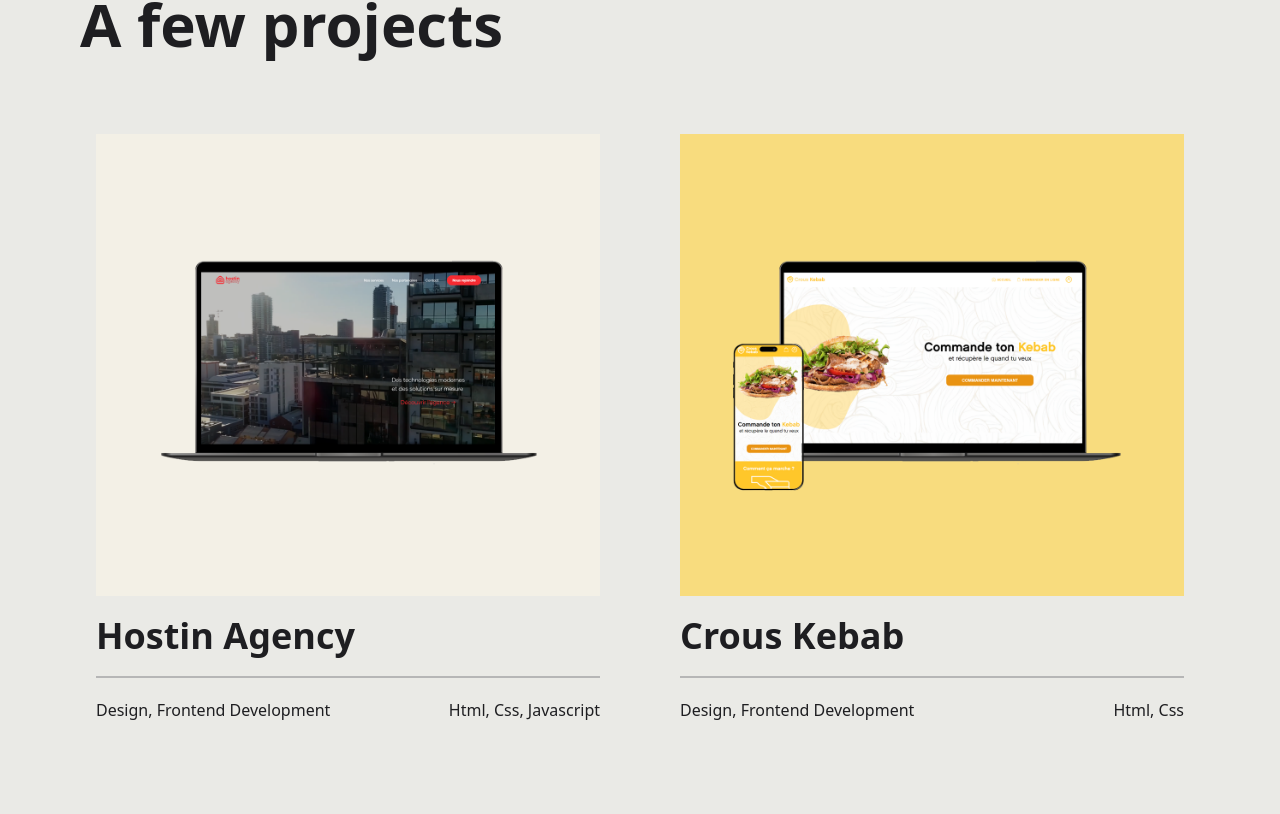
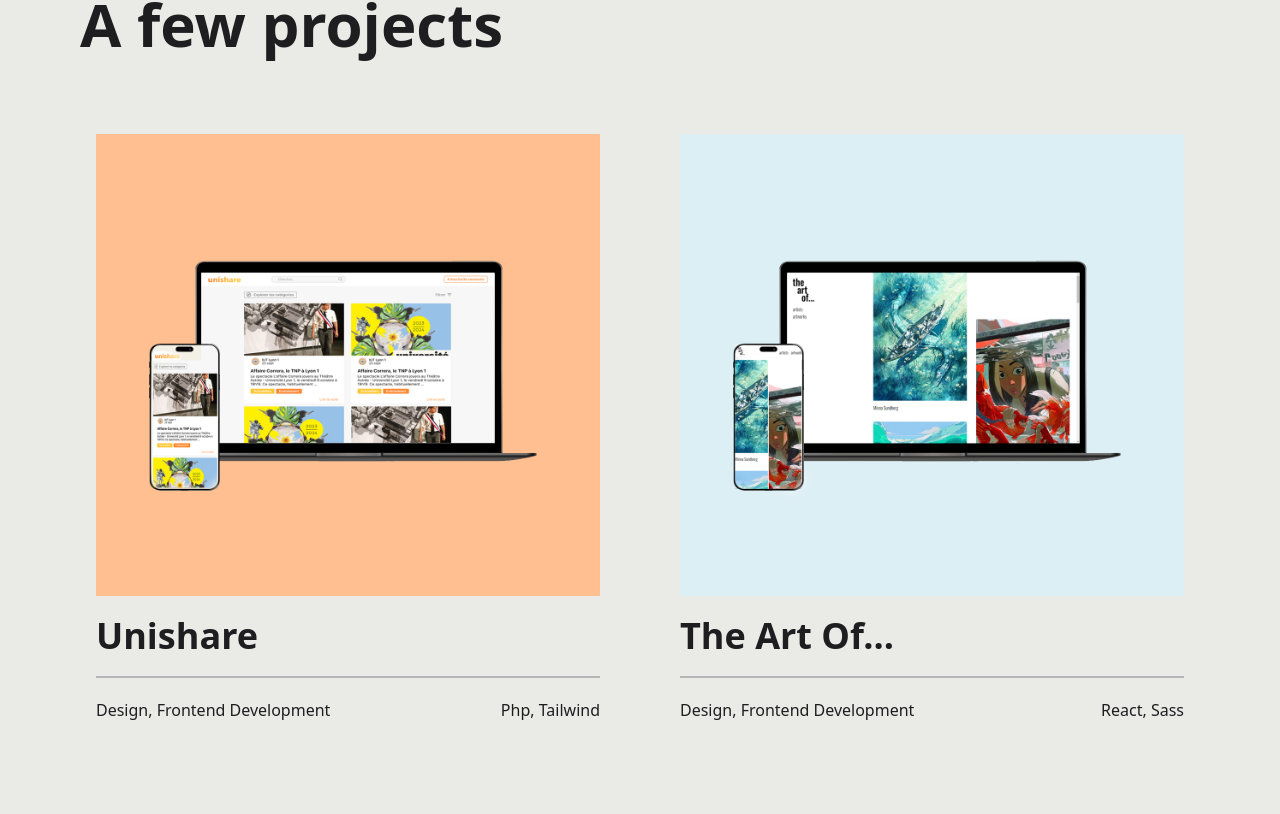
Before and after one commit to byodd/portfolio-23, a Next.js app: page / in a window 1280 px wide. Shown: the part 1626-2440 px from the top of the page. Built offline with nearby package versions, Linux system fonts and the light colour scheme.

Commit message:
added database info

```diff
--- a/src/app/components/projects/projects-gallery.tsx
+++ b/src/app/components/projects/projects-gallery.tsx
@@ -31,7 +31,7 @@ export default function ProjetsGallery() {
   const projects = Projects();
   const [ref, inView] = useInView({
     threshold: 0,
-    rootMargin: "200px 0px",
+    rootMargin: "800px 0px",
     triggerOnce: true,
   });
 
--- a/src/app/data/project-list.tsx
+++ b/src/app/data/project-list.tsx
@@ -2,6 +2,79 @@ import { Project } from "../utils/project";
 
 export default function ProjectList() {
   let projects: Project[] = [
+    {
+      id: "unishare",
+      name: "Unishare",
+      description: "🎓 Unishare is a platform tailored for the community of Lyon 1 University. It provides students, faculty, and alumni with a space to publish and comment on articles.",
+      role: "Design, Frontend Development",
+      techStack: "Php, Tailwind",
+      repoLink: "https://github.com/gattacode/unishare",
+      collaborators: "Abdel 'TawahinBeirut' Gueribi",
+      images: [
+        {
+          url: "/unishare/img1.png",
+          description: "Capture d'écran de la page d'accueil",
+        },
+        {
+          url: "/unishare/img2.png",
+          description: "Vue",
+        },
+      ],
+    },
+    {
+      id: "the-art-of",
+      name: "The Art Of...",
+      description: "The Art Of... is a digital canvas for artists from around the globe to exhibit their masterpieces, including captivating art from various animated movies. This web-based art gallery not only allows artists to showcase their unique works but also provides a podium to link back to their personal portfolios and online shops. Engage with the colorful journey of numerous artists and perhaps, find the piece that speaks to you.",
+      role: "Design, Frontend Development",
+      techStack: "React, Sass",
+      visitLink: "https://the-art-of.vercel.app/",
+      repoLink: "https://github.com/gattacode/the-art-of-app",
+      images: [
+        {
+          url: "/the-art-of/img1.png",
+          description: "Capture d'écran de la page d'accueil",
+        },
+        {
+          url: "/the-art-of/img2.png",
+          description: "Vue",
+        },
+      ],
+    },
+    {
+      id: "the-suite",
+      name: "The Suite",
+      description: "🚧 Under development: The Suite is an all-in-one online solution for time management and personal organization.",
+      role: "Design, Fullstack Development",
+      techStack: "Next, Tailwind",
+      images: [
+        {
+          url: "/the-suite/img1.png",
+          description: "Capture d'écran de la page d'accueil",
+        },
+        {
+          url: "/the-suite/img2.png",
+          description: "Vue",
+        },
+      ],
+    },
+    {
+      id: "medipath",
+      name: "MediPath",
+      description: "🎓 MediPath is an innovative route planning application for health dispensaries in a given region. Utilizing graph theory, this application provides tools to visualize, analyze, and optimize connections between different dispensaries on a map.",
+      role: "Design, Software Development",
+      techStack: "Java",
+      repoLink: "https://github.com/gattacode/medipath",
+      images: [
+        {
+          url: "/medipath/m1.png",
+          description: "Capture d'écran de la page d'accueil",
+        },
+        {
+          url: "/medipath/m2.png",
+          description: "Vue",
+        },
+      ],
+    },
     {
       id: "hostin-agency",
       name: "Hostin Agency",
@@ -21,6 +94,43 @@ export default function ProjectList() {
         },
         {
           url: "/hostin-agency/ha3.png",
+          description: "Vue",
+        },
+      ],
+    },
+    {
+      id: "agora",
+      name: "Agora",
+      description: "🚧 Under development: Agora is the dedicated platform for pure informative and educational content. Distraction-free, entertainment-free. Think of it as a space where only knowledge-driven videos, similar to TedTalks or scientific vulgarizations, are showcased.",
+      role: "Design, Fullstack Development",
+      techStack: "React, Sass, Node",
+      visitLink: "https://agora-videos.vercel.app/",
+      repoLink: "https://github.com/gattacode/agora",
+      images: [
+        {
+          url: "/agora/img1.png",
+          description: "Capture d'écran de la page d'accueil",
+        },
+        {
+          url: "/agora/img2.png",
+          description: "Vue",
+        },
+      ],
+    },
+    {
+      id: "unifree",
+      name: "Unifree",
+      description: "🚧 Under development: Unifree is a free online university.",
+      role: "Design, Fullstack Development",
+      techStack: "React, Node, Tailwind",
+      collaborators: "Felmon 'Filex' Tewelde, Sami Abbas, Abdel 'TawahinBeirut' Gueribi",
+      images: [
+        {
+          url: "/unifree/img1.png",
+          description: "Capture d'écran de la page d'accueil",
+        },
+        {
+          url: "/unifree/img2.png",
           description: "Vue",
         },
       ],
--- a/src/app/project/[id]/page.tsx
+++ b/src/app/project/[id]/page.tsx
@@ -64,7 +64,7 @@ export default function Page({ params }: { params: { id: string } }) {
             )}
           </div>
         </div>
-        <div className="overflow-hidden flex justify-end gap-5 p-5 ml-auto mb-3">
+        <div className="overflow-hidden flex justify-end gap-5 p-5 ml-auto mb-12">
           <LinkButton
             name="Visit website"
             link={project.visitLink || "/"}
```
